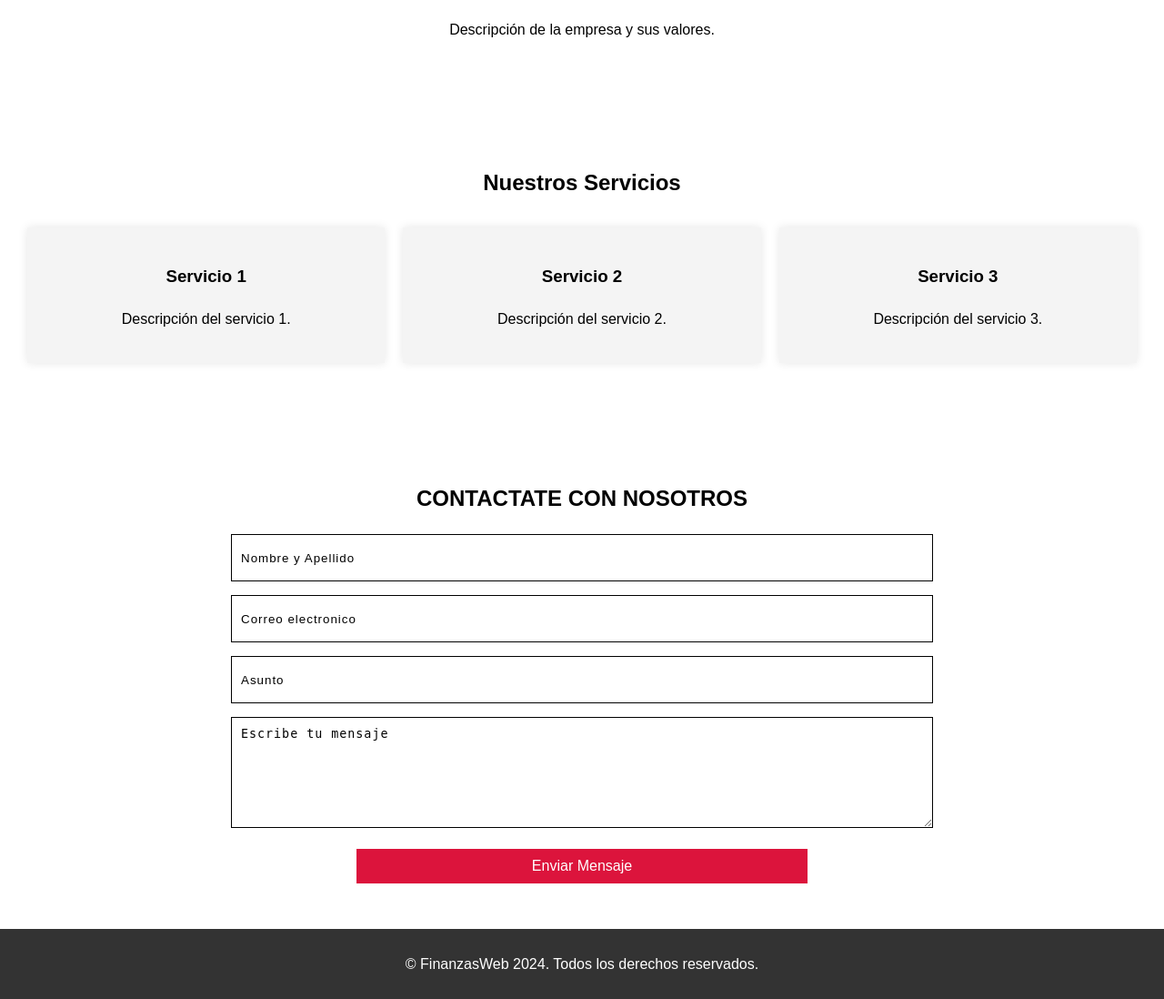
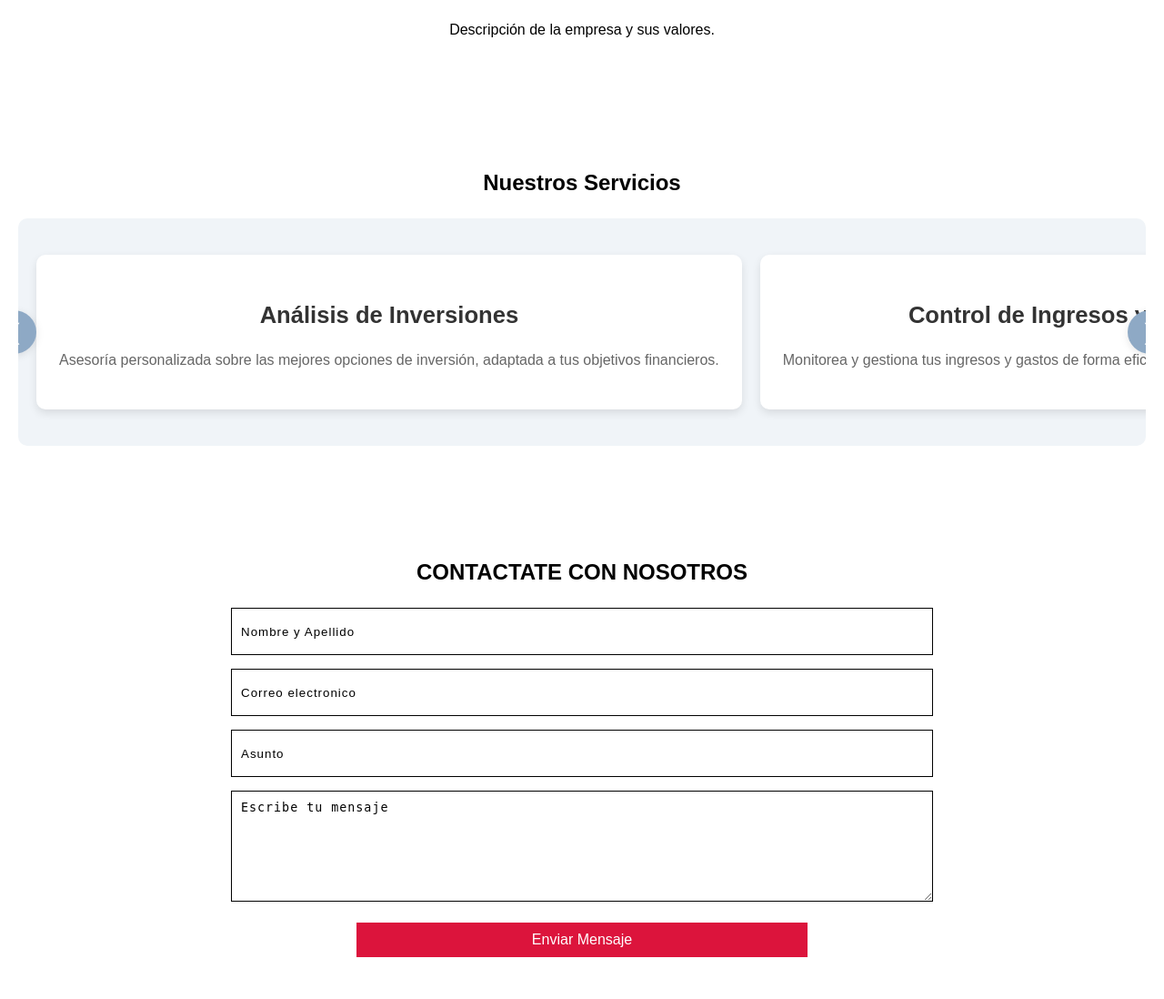
Before and after one commit to fco-vasquez/FinanzasWeb-IngeneriaSoftware, a Django app: page / in a window 1280 px wide. Shown: the part 2674-3772 px from the top of the page at 91% size. Run offline with Django 5.2, Linux system fonts and the light colour scheme.

Commit message:
Cambio en nuestros servicios y carrusel

```diff
--- a/static/css/home.css
+++ b/static/css/home.css
@@ -76,3 +76,119 @@ footer {
         flex: 1 1 100%;
     }
 }
+
+/* Estilos para la sección de "Nuestros Servicios" */
+.carousel-container {
+    position: relative;
+    overflow: hidden;
+    max-width: 100%;
+    padding: 40px 20px;
+    background-color: #f0f4f8; /* Fondo más claro para resaltar las tarjetas */
+    border-radius: 10px;
+    margin-top: 20px;
+}
+
+.carousel {
+    display: flex;
+    transition: transform 0.7s cubic-bezier(0.4, 0, 0.2, 1); /* Transición más suave */
+    will-change: transform;
+}
+
+.service-card {
+    background-color: #fff;
+    padding: 25px;
+    box-shadow: 0 4px 10px rgba(0, 0, 0, 0.1);
+    text-align: center;
+    border-radius: 10px;
+    min-width: 300px; /* Ancho mínimo de cada tarjeta */
+    margin-right: 20px; /* Espaciado entre tarjetas */
+    transition: transform 0.3s ease, box-shadow 0.3s ease; /* Animación suave */
+    flex-shrink: 0;
+}
+
+.service-card:hover {
+    transform: translateY(-10px);
+    box-shadow: 0 10px 20px rgba(0, 0, 0, 0.2);
+}
+
+.service-card i {
+    font-size: 50px; /* Íconos más grandes y visibles */
+    color: #007bff;
+    margin-bottom: 15px;
+}
+
+.service-card h2 {
+    font-size: 1.6rem;
+    margin-bottom: 15px;
+    color: #333;
+}
+
+.service-card p {
+    font-size: 1rem;
+    color: #666;
+}
+
+/* Botones del carrusel */
+.carousel-control {
+    position: absolute;
+    top: 50%;
+    transform: translateY(-50%);
+    background-color: #8ea9c5;
+    color: #fff;
+    border: none;
+    font-size: 1.5rem;
+    cursor: pointer;
+    padding: 10px 15px;
+    border-radius: 50%;
+    z-index: 10;
+    box-shadow: 0 2px 10px rgba(0, 0, 0, 0.1);
+    transition: background-color 0.3s ease, box-shadow 0.3s ease;
+}
+
+.carousel-control.prev {
+    left: -30px; /* Posicionamos el botón más fuera del área visible */
+}
+
+.carousel-control.next {
+    right: -30px;
+}
+
+.carousel-control:hover {
+    background-color: #0056b3;
+    box-shadow: 0 4px 15px rgba(0, 0, 0, 0.2); /* Efecto hover más pronunciado */
+}
+
+/* Indicadores del carrusel */
+.carousel-indicators {
+    position: absolute;
+    bottom: 10px;
+    left: 50%;
+    transform: translateX(-50%);
+    display: flex;
+    gap: 10px;
+}
+
+.carousel-indicators .dot {
+    width: 10px;
+    height: 10px;
+    background-color: #394552;
+    border-radius: 50%;
+    cursor: pointer;
+    transition: background-color 0.3s ease;
+}
+
+.carousel-indicators .dot.active {
+    background-color: #272f36; /* Cambia el color cuando está activo */
+}
+
+/* Estilos responsivos */
+@media (max-width: 768px) {
+    .service-card {
+        min-width: 100%;
+        margin-bottom: 20px;
+    }
+
+    .carousel-control {
+        display: none; /* Ocultar los botones en pantallas pequeñas */
+    }
+}
--- /dev/null
+++ b/static/js/carousel.js
@@ -0,0 +1,55 @@
+// JavaScript para controlar el carrusel
+const carousel = document.querySelector('.carousel');
+const prevBtn = document.querySelector('.carousel-control.prev');
+const nextBtn = document.querySelector('.carousel-control.next');
+const dots = document.querySelectorAll('.dot');
+
+let scrollAmount = 0;
+const cardWidth = document.querySelector('.service-card').offsetWidth + 20; // Ancho de la tarjeta + margen
+const cardsPerView = Math.floor(document.querySelector('.carousel-container').offsetWidth / cardWidth);
+
+nextBtn.addEventListener('click', () => {
+    const containerWidth = document.querySelector('.carousel-container').offsetWidth;
+    const maxScroll = carousel.scrollWidth - containerWidth;
+
+    // Mover varias tarjetas a la vez
+    scrollAmount += cardWidth * cardsPerView;
+
+    // Limitar para no sobrepasar el máximo
+    if (scrollAmount > maxScroll) {
+        scrollAmount = maxScroll;
+    }
+
+    carousel.style.transform = `translateX(-${scrollAmount}px)`;
+    updateIndicators();
+});
+
+prevBtn.addEventListener('click', () => {
+    scrollAmount -= cardWidth * cardsPerView;
+
+    // Limitar para no retroceder más allá del principio
+    if (scrollAmount < 0) {
+        scrollAmount = 0;
+    }
+
+    carousel.style.transform = `translateX(-${scrollAmount}px)`;
+    updateIndicators();
+});
+
+// Función para actualizar los indicadores
+function updateIndicators() {
+    dots.forEach((dot, index) => {
+        dot.classList.remove('active');
+        const isActive = scrollAmount / cardWidth >= index && scrollAmount / cardWidth < index + cardsPerView;
+        if (isActive) dot.classList.add('active');
+    });
+}
+
+// Event listener para hacer clic en los puntos (indicadores)
+dots.forEach((dot, index) => {
+    dot.addEventListener('click', () => {
+        scrollAmount = index * cardWidth;
+        carousel.style.transform = `translateX(-${scrollAmount}px)`;
+        updateIndicators();
+    });
+});
--- a/templates/web/index.html
+++ b/templates/web/index.html
@@ -120,21 +120,40 @@
 
     <section id="services">
         <h2>Nuestros Servicios</h2>
-        <div class="service-container">
-            <div class="service-box">
-                <h3>Servicio 1</h3>
-                <p>Descripción del servicio 1.</p>
+        <div class="carousel-container">
+            <div class="carousel">
+                <div class="service-card">
+                    <i class="fas fa-chart-line"></i>
+                    <h2>Análisis de Inversiones</h2>
+                    <p>Asesoría personalizada sobre las mejores opciones de inversión, adaptada a tus objetivos financieros.</p>
+                </div>
+                <div class="service-card">
+                    <i class="fas fa-wallet"></i>
+                    <h2>Control de Ingresos y Gastos</h2>
+                    <p>Monitorea y gestiona tus ingresos y gastos de forma eficiente con nuestras herramientas.</p>
+                </div>
+                <div class="service-card">
+                    <i class="fas fa-chart-bar"></i>
+                    <h2>Proyecciones Financieras</h2>
+                    <p>Obtén proyecciones detalladas sobre tus ahorros e inversiones a largo plazo.</p>
+                </div>
+                <div class="service-card">
+                    <i class="fas fa-book"></i>
+                    <h2>Educación Financiera</h2>
+                    <p>Accede a recursos educativos que te ayudarán a mejorar tus conocimientos sobre finanzas personales.</p>
+                </div>
+                <div class="service-card">
+                    <i class="fas fa-bell"></i>
+                    <h2>Alertas y Notificaciones</h2>
+                    <p>Recibe notificaciones y alertas sobre eventos importantes relacionados con tus cuentas.</p>
+                </div>
             </div>
-            <div class="service-box">
-                <h3>Servicio 2</h3>
-                <p>Descripción del servicio 2.</p>
-            </div>
-            <div class="service-box">
-                <h3>Servicio 3</h3>
-                <p>Descripción del servicio 3.</p>
-            </div>
+            <!-- Botones de navegación -->
+            <button class="carousel-control prev">❮</button>
+            <button class="carousel-control next">❯</button>
         </div>
     </section>
+
 
     <section id="contact" class="contact">
         <h2>CONTACTATE CON NOSOTROS</h2>
@@ -167,5 +186,6 @@
     <footer>
         <p>&copy; FinanzasWeb 2024. Todos los derechos reservados.</p>
     </footer>
+    <script src="{% static 'js/carousel.js' %}"></script>
 </body>
 </html>
```
